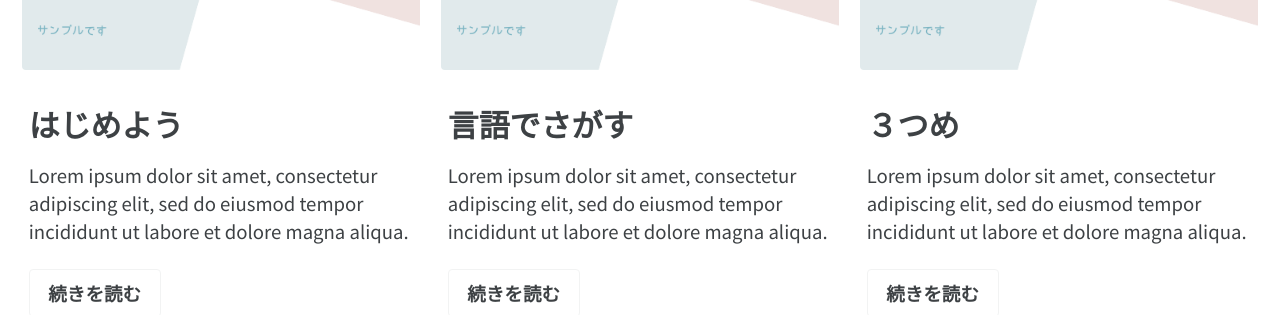
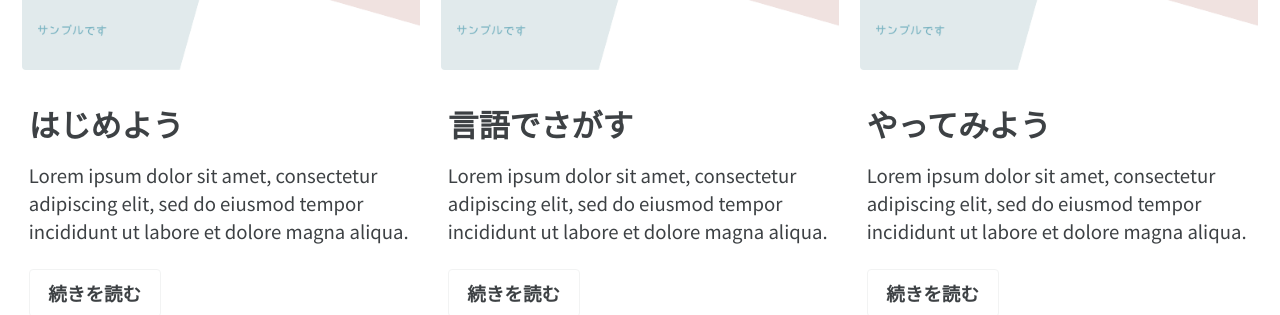
Before and after one commit to teraschool/teraschool.github.io, a Jekyll site: the page built from docs/index.md, in a window 1280 px wide. Shown: the part 733-1048 px from the top of the page. Built offline with Jekyll 4.4.1, drawn with Linux system fonts in a browser that asks for light colours; cached includes are drawn as plain includes.

Commit message:
top page更新

```diff
--- a/docs/index.md
+++ b/docs/index.md
@@ -18,14 +18,14 @@ feature_row:
   alt: "言語でさがす"
   title: "言語でさがす"
   excerpt: "Lorem ipsum dolor sit amet, consectetur adipiscing elit, sed do eiusmod tempor incididunt ut labore et dolore magna aliqua."
-  url: "/find_by_language/"
+  url: "/languages/"
   btn_label: "続きを読む"
   btn_class: "btn--inverse"
 - image_path: /assets/images/feature/3.png
-  alt: "３つめ"
-  title: "３つめ"
+  alt: "やってみよう"
+  title: "やってみよう"
   excerpt: "Lorem ipsum dolor sit amet, consectetur adipiscing elit, sed do eiusmod tempor incididunt ut labore et dolore magna aliqua."
-  url: "#test-link"
+  url: "try"
   btn_label: "続きを読む"
   btn_class: "btn--inverse"
 ---
```
